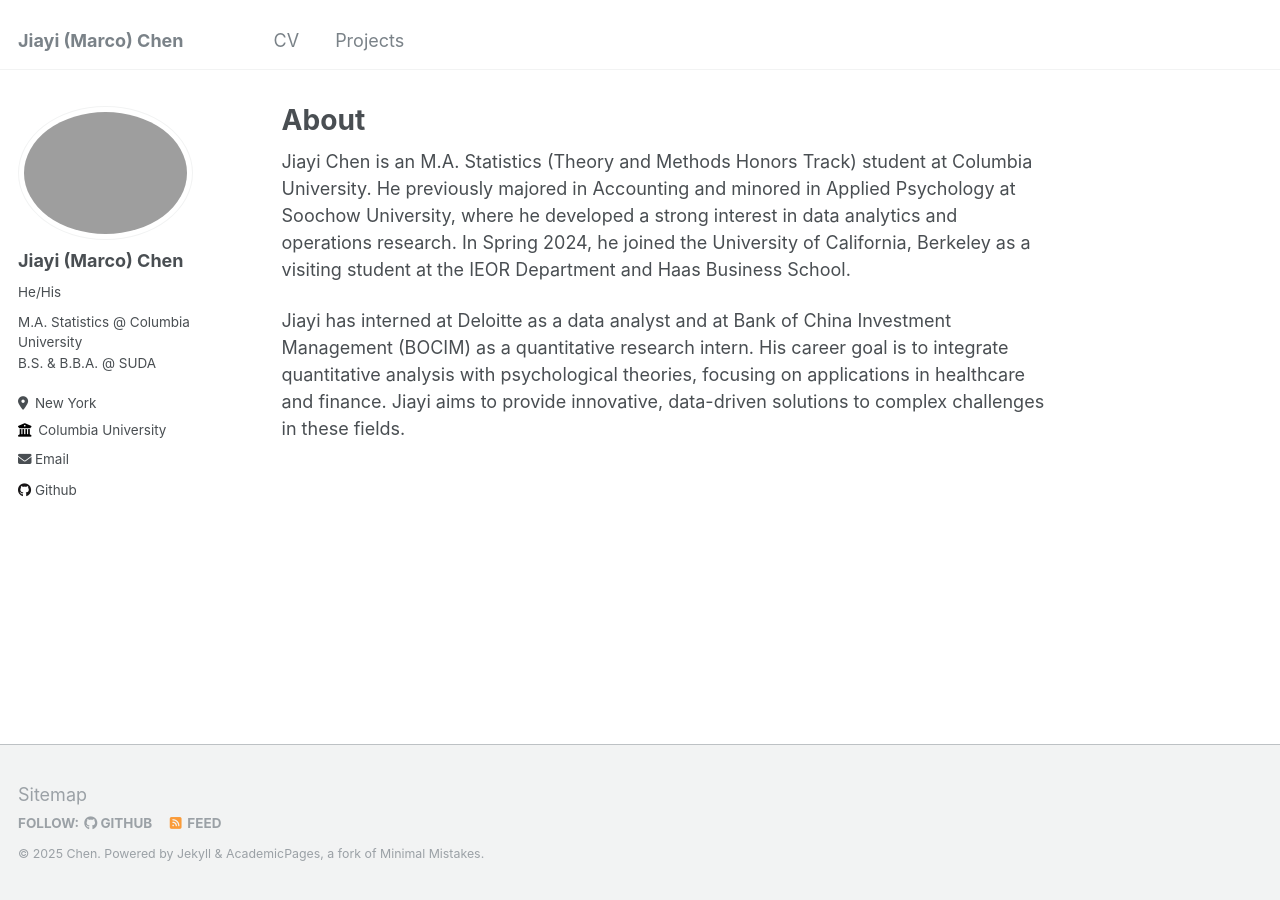
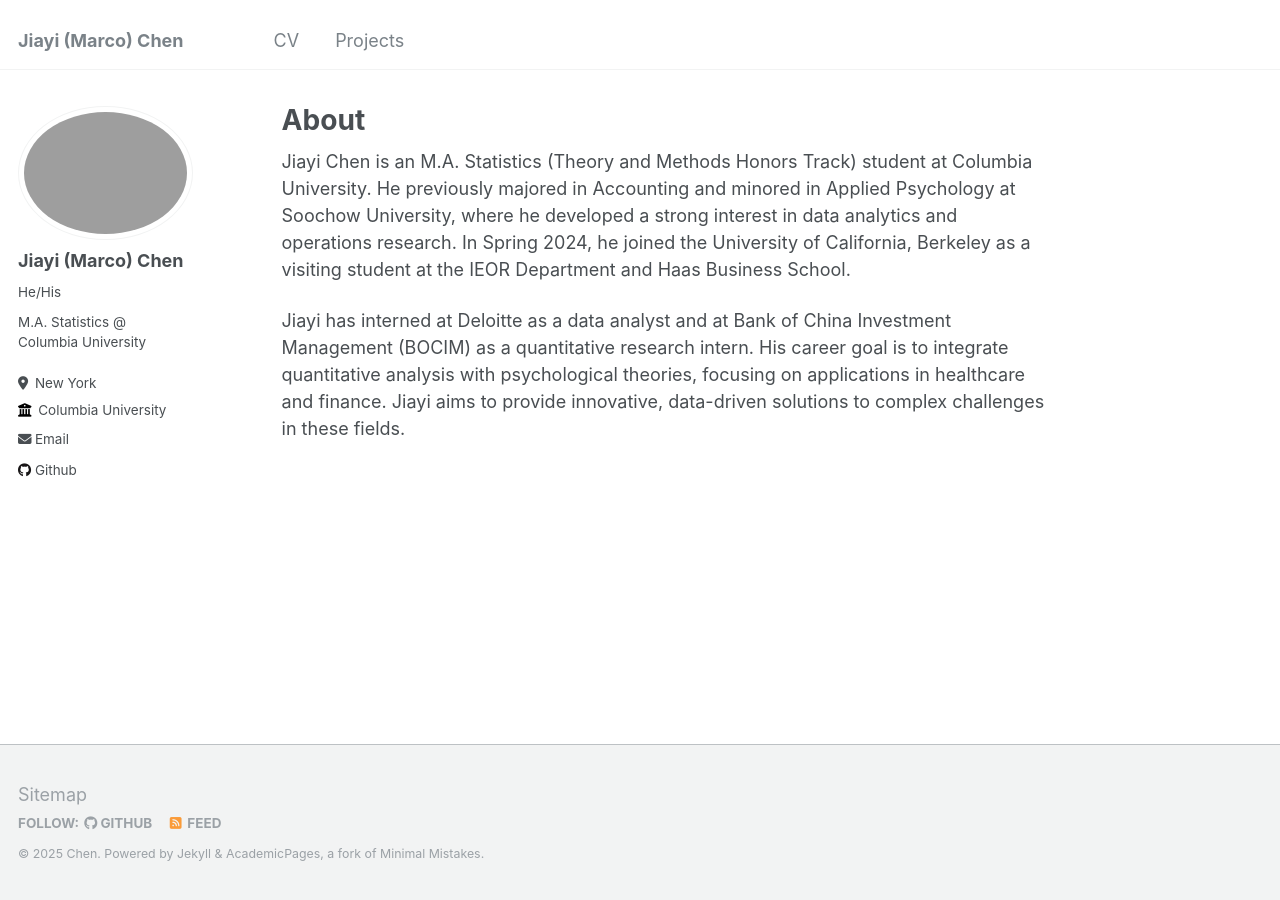
Before and after one commit to marcochen0720/marcochen0720.github.io, a Jekyll site: the page built from _pages/about.md, in a window 1280 px wide. Built offline with Jekyll 4.4.1, drawn with Linux system fonts in a browser that asks for light colours.

Commit message:
Update _config.yml

```diff
--- a/_config.yml
+++ b/_config.yml
@@ -24,7 +24,7 @@ author:
   avatar           : "IMG_1862.JPG"
   name             : "Jiayi (Marco) Chen"
   pronouns         : "He/His" # example: "she/her"
-  bio: "M.A. Statistics @ Columbia University<br />B.S. & B.B.A.  @ SUDA"
+  bio: "M.A. Statistics @ <br /> Columbia University"
   location         : "New York"
   employer         : "Columbia University"
   uri              : # URL
```
